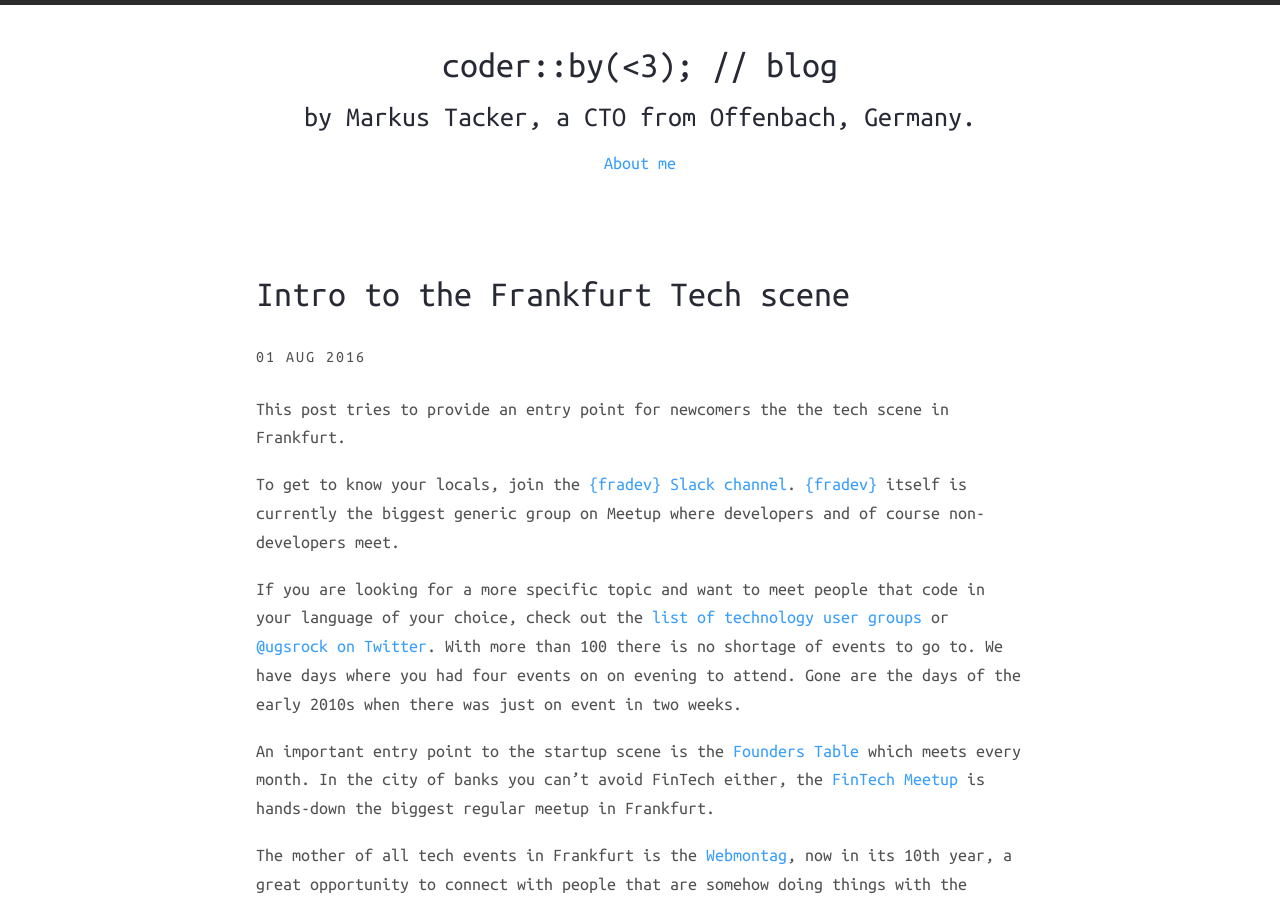
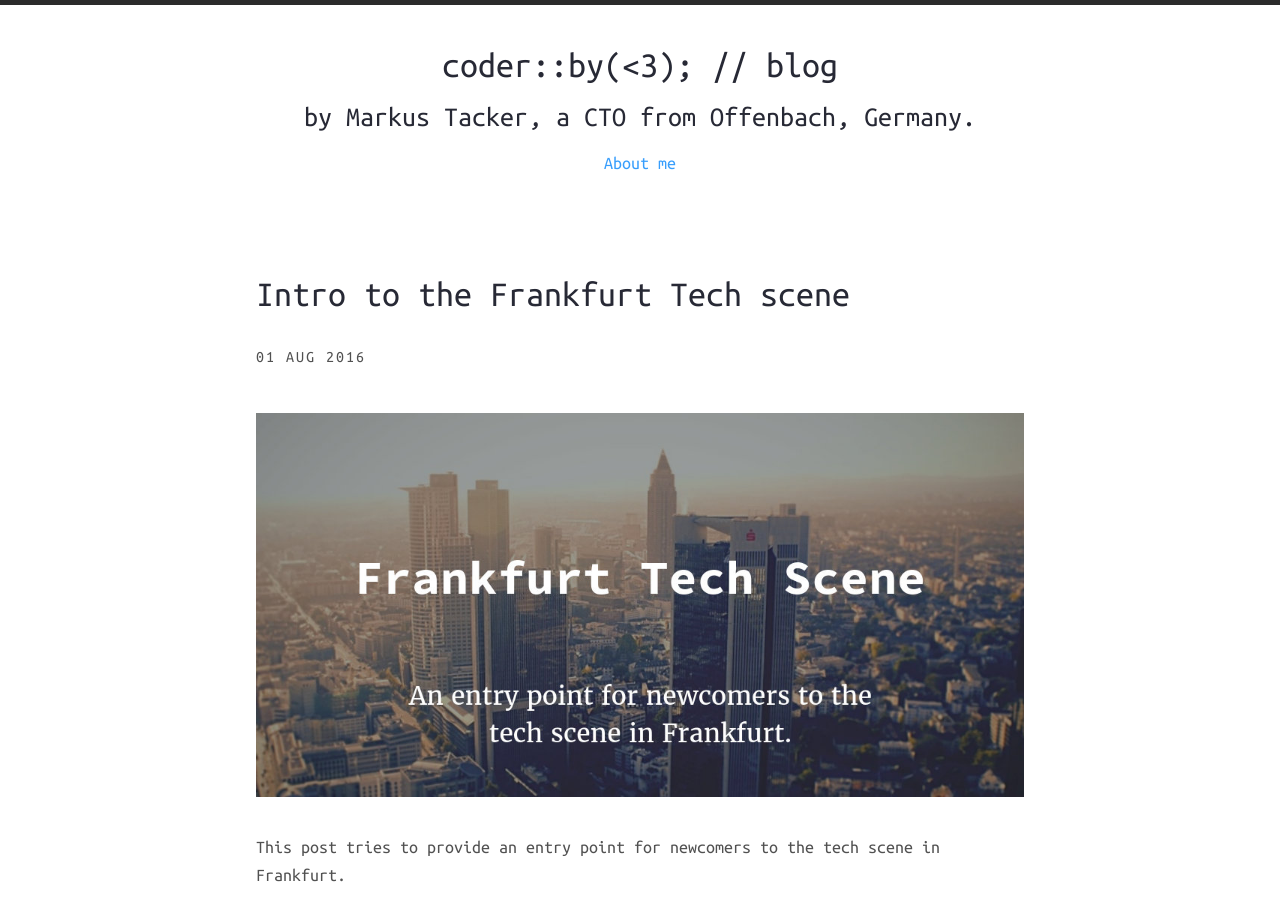
Before and after one commit to coderbyheart/blog, a Jekyll site: the page built from _posts/2016-08-01-intro-to-the-frankfurt-tech-scene.md, in a window 1280 px wide and 900 px high. Built offline with Jekyll 4.4.1, drawn with Linux system fonts in a browser that asks for light colours; nearby versions of some CDN libraries; comment, search, counter and statistics services are not loaded.

Commit message:
Add image.

```diff
--- a/_posts/2016-08-01-intro-to-the-frankfurt-tech-scene.md
+++ b/_posts/2016-08-01-intro-to-the-frankfurt-tech-scene.md
@@ -14,7 +14,9 @@
 permalink: intro-to-the-frankfurt-tech-scene
 ---
 
-This post tries to provide an entry point for newcomers the the tech scene
+![Intro to the Frankfurt Tech scene](/uploads/2016/tech-scene-frankfurt.jpg)
+
+This post tries to provide an entry point for newcomers to the tech scene
 in Frankfurt.
 
 To get to know your locals, join the [{fradev} Slack channel](https://fradev.herokuapp.com/).
```
Also changed, not shown: uploads/2016/tech-scene-frankfurt.jpg (added).
